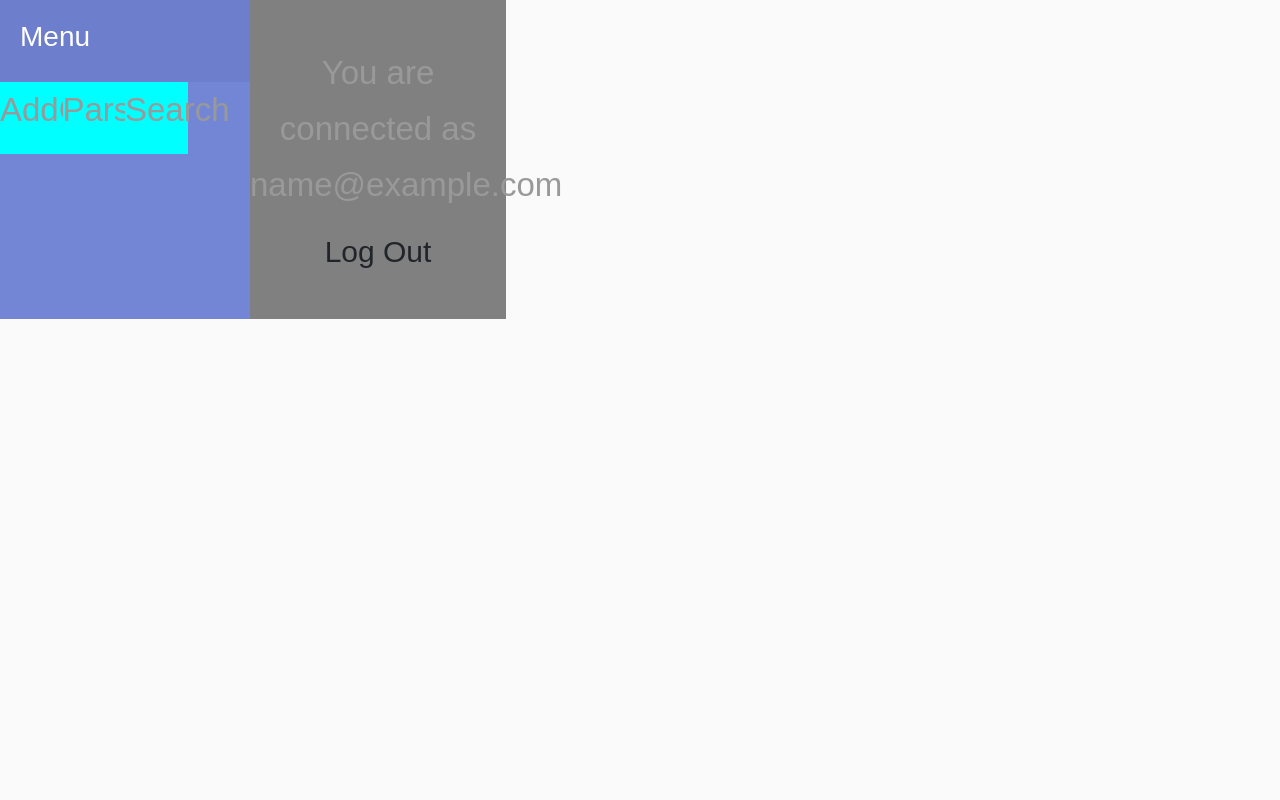
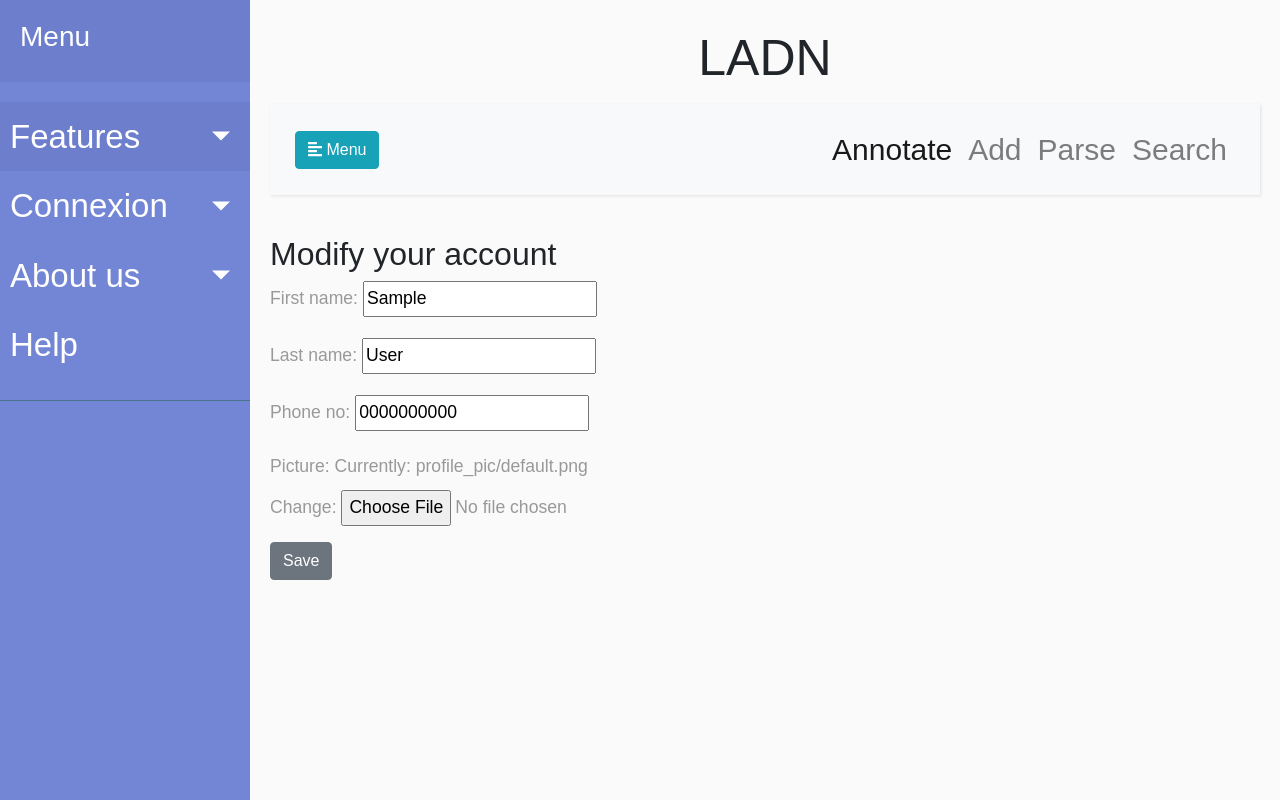
Before and after one commit to lwperrin/projet_web, a Django app: page /account/modification/ in a window 1280 px wide. Run offline with Django 4.2, Linux system fonts and the light colour scheme; the visitor is signed in with stand-in values (Sample User, id 1); some libraries are stand-ins or nearby versions.

Commit message:
updating branch louis

```diff
--- a/source/bacterial_genome_annotation/templates/bacterial_genome_annotation/Base.html
+++ b/source/bacterial_genome_annotation/templates/bacterial_genome_annotation/Base.html
@@ -34,28 +34,102 @@
                 <h3>Menu</h3>
             </div>
 
-	<div id ="addgenome"><p><a href="{% url 'AddGenome' %}">AddGenome</a></p>
-	</div>
-	<div id ="parser"><p><a href="{% url 'Parser' id='0' %}">Parser</a></p>
-	</div>
-	<div id ="search"><p><a href={% url 'search' %}>Search</a></p>
-	</div>
-</nav>
-<div class = "connect">
-	<div>
-		<br>
-		{% if user.is_authenticated %}
-			<p>You are connected as {{ user.email }}</p>
-			<a href="{% url 'logout' %}">Log Out</a>
-		{% else %}
-			<p>Vous n'êtes pas connecté</p>
-			<a href="{% url 'login' %}">Sign In</a>
-			<a href="{% url 'signup' %}">Sign Up</a>
-		{% endif %}
-		<br>
-		<br>
-	</div>
-</div>
+            <ul class="list-unstyled components">
+                <li class="active">
+                    <a href="#homeSubmenu" data-toggle="collapse" aria-expanded="false" class="dropdown-toggle">Features</a>
+                    <ul class="collapse list-unstyled" id="homeSubmenu">
+                        <li>
+                            <a class="nav-link" href="{% url 'annoter' %}">Annotate</a>
+                        </li>
+                        <li>
+                            <a class="nav-link" href="{% url 'AddGenome' %}">Add Genome</a>
+                        </li>
+                        <li>
+                            <a class="nav-link" href="{% url 'Parser' id='0' %}">Parse</a>
+                        </li>
+                        <li>
+                            <a class="nav-link" href="{% url 'search' %}">Search</a>
+                        </li>
+                        <li>
+                            <a class="nav-link" href="{% url 'members' %}">Members</a>
+                        </li>
+                    </ul>
+                </li>
+                <li>
+                    <a href="#pageSubmenu" data-toggle="collapse" aria-expanded="false" class="dropdown-toggle">Connexion</a>
+                    <ul class="collapse list-unstyled" id="pageSubmenu">
+                        {% if user.is_authenticated %}
+                            <li>
+                                <a class="nav-link">Welcome {{user.email}} !</a>
+                            </li>
+                            <li>
+                                <a class="nav-link" href="{% url 'logout' %}">Log Out</a>
+                            </li>
+                            <li>
+                                <a class="nav-link" href="{% url 'account' id='0' %}">Account</a>
+                            </li>
+                        {% else %}
+                            <li>
+                                <a class="nav-link" href="{% url 'login' %}">Sign In</a>
+                            </li>
+                            <li>
+                                <a class="nav-link" href="{% url 'signup' %}">Sign Up</a>
+                            </li>
+                        {% endif %}
+                    </ul>
+                </li>
+                <li>
+                    <a href="#ContactSubmenu" data-toggle="collapse" aria-expanded="false" class="dropdown-toggle">About us</a>
+                    <ul class="collapse list-unstyled" id="ContactSubmenu">
+                        <li>
+                            <li><a class="nav-link" href= "{% url 'contact' %}">Contact</a></li>
+                        </li>
+                        <li>
+                            <li><a class="nav-link" href= "{% url 'AboutUs' %}">Who are we?</a></li>
+                        </li>
+                    </ul>
+                </li>
+                <li>
+                    <a class="nav-link" href="aide.html">Help</a>
+                </li>
+            </ul>
+        </nav>
+
+        <!-- Page Content  -->
+        <div id="content">
+            <div class="titleSite"><h1 align="center"><a class="nav-link" href={% url 'search' %}>LADN</a> </h1></div>
+            <nav class="navbar navbar-expand-lg navbar-light bg-light">
+                <div class="container-fluid">
+
+                    <button type="button" id="sidebarCollapse" class="btn btn-info">
+                        <i class="fas fa-align-left"></i>
+                        <span>Menu</span>
+                    </button>
+                    <button class="btn btn-dark d-inline-block d-lg-none ml-auto" type="button" data-toggle="collapse" data-target="#navbarSupportedContent" aria-controls="navbarSupportedContent" aria-expanded="false" aria-label="Toggle navigation">
+                        <i class="fas fa-align-justify"></i>
+                    </button>
+                    <div class="collapse navbar-collapse" id="navbarSupportedContent">
+                        <ul class="nav navbar-nav ml-auto">
+                            <li class="nav-item active">
+                                <a class="nav-link" href="{% url 'annoter' %}">Annotate</a>
+                            </li>
+                            <li class="nav-item">
+                                <a class="nav-link" href="{% url 'AddGenome' %}">Add</a>
+                            </li>
+                            <li class="nav-item">
+                                <a class="nav-link" href="{% url 'Parser' id='0' %}">Parse</a>
+                            </li>
+                            <li class="nav-item">
+                                <a class="nav-link" href={% url 'search' %}>Search</a>
+                            </li>
+                        </ul>
+                    </div>
+                </div>
+            </nav>
+            {% block content %}
+            {% endblock content %}
+        </div>
+    </div>
 
     <!-- jQuery CDN - Slim version (=without AJAX) -->
     <script src="https://code.jquery.com/jquery-3.3.1.slim.min.js" integrity="sha384-q8i/X+965DzO0rT7abK41JStQIAqVgRVzpbzo5smXKp4YfRvH+8abtTE1Pi6jizo" crossorigin="anonymous"></script>
```
